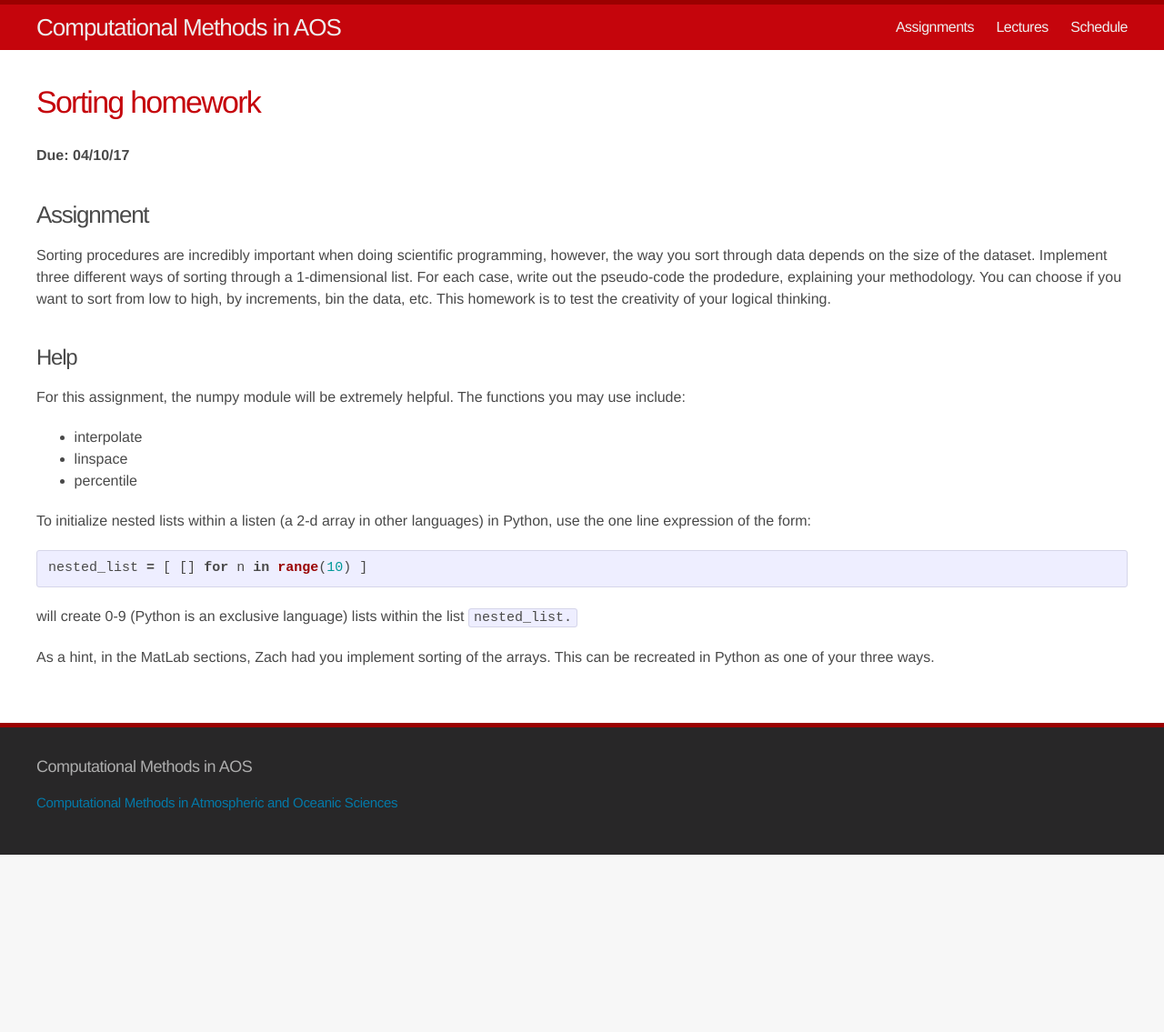
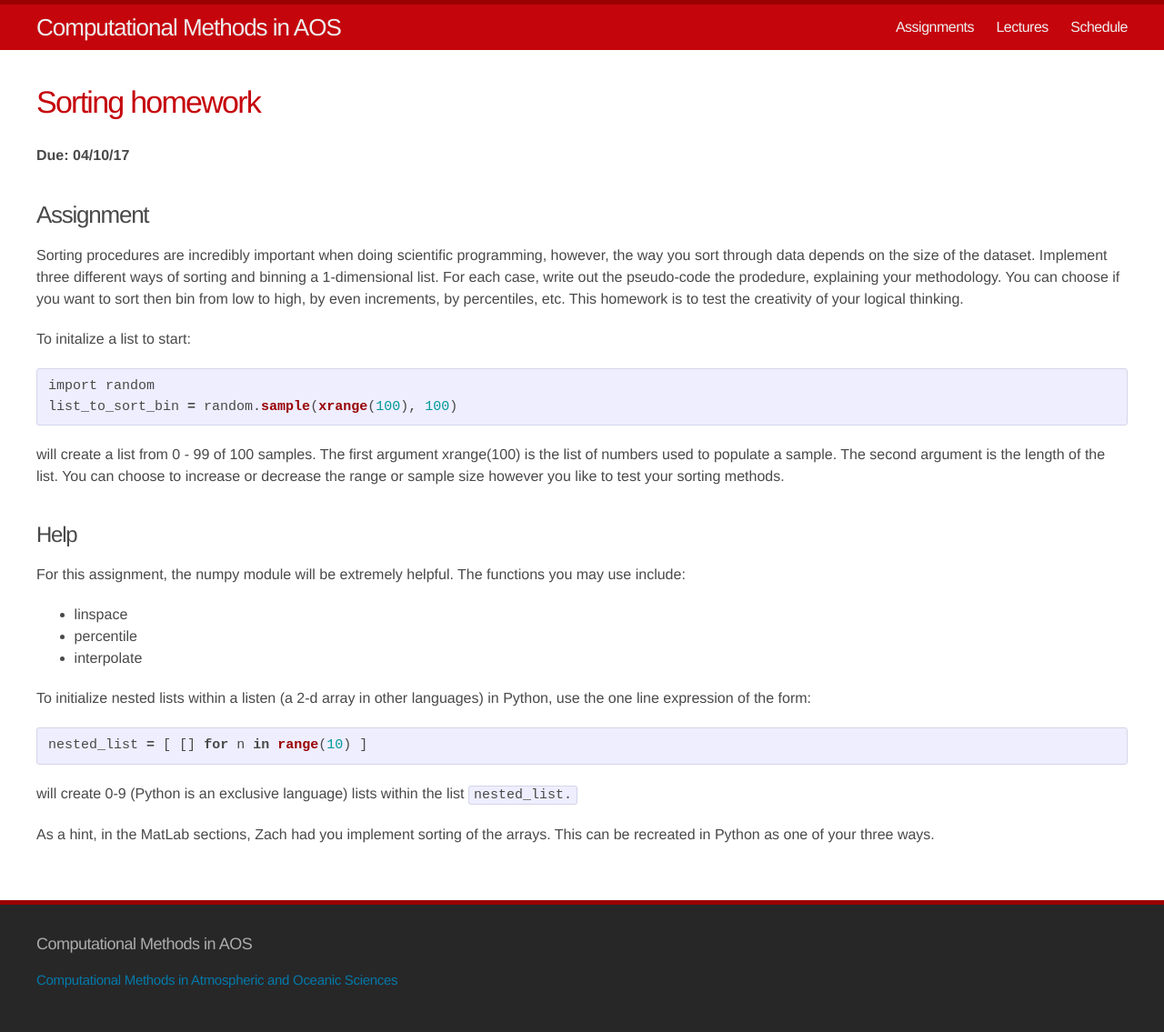
Before and after one commit to AOS573-2017/aos573-2017.github.io, a Jekyll site: the page built from _assignments/10-3-python.md, in a window 1280 px wide. Shown: the whole page at 91% size. Built offline with Jekyll 4.4.1, drawn with Linux system fonts in a browser that asks for light colours; before the commit the page ends 940 px from its top, so only the background shows below that.

Commit message:
changed wording less vague

```diff
--- a/_assignments/10-3-python.md
+++ b/_assignments/10-3-python.md
@@ -6,14 +6,21 @@ due: 04/10/17
 ---
 
 # Assignment
-Sorting procedures are incredibly important when doing scientific programming, however, the way you sort through data depends on the size of the dataset.  Implement three different ways of sorting through a 1-dimensional list.  For each case, write out the pseudo-code the prodedure, explaining your methodology. You can choose if you want to sort from low to high, by increments, bin the data, etc.  This homework is to test the creativity of your logical thinking.
+Sorting procedures are incredibly important when doing scientific programming, however, the way you sort through data depends on the size of the dataset.  Implement three different ways of sorting and binning a 1-dimensional list.  For each case, write out the pseudo-code the prodedure, explaining your methodology. You can choose if you want to sort then bin from low to high, by even increments, by percentiles, etc.  This homework is to test the creativity of your logical thinking.
+
+To initalize a list to start:
+~~~ python
+import random
+list_to_sort_bin = random.sample(xrange(100), 100)
+~~~
+will create a list from 0 - 99 of 100 samples.  The first argument xrange(100) is the list of numbers used to populate a sample.  The second argument is the length of the list.  You can choose to increase or decrease the range or sample size however you like to test your sorting methods.
 
 
 ## Help
 For this assignment, the numpy module will be extremely helpful.  The functions you may use include:
-* interpolate
 * linspace
 * percentile
+* interpolate
 
 
 To initialize nested lists within a listen (a 2-d array in other languages) in Python, use the one line expression of the form:
```
